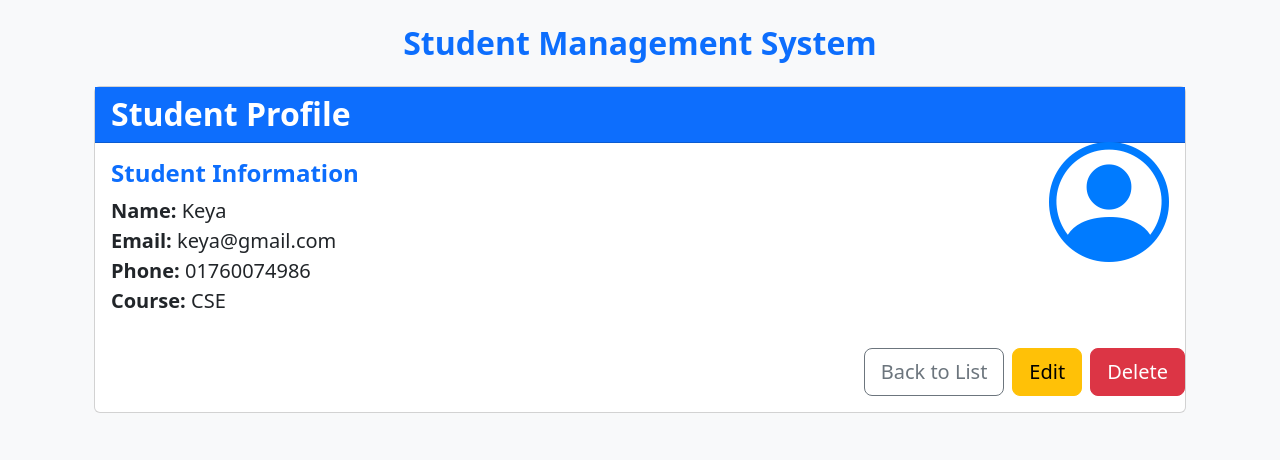
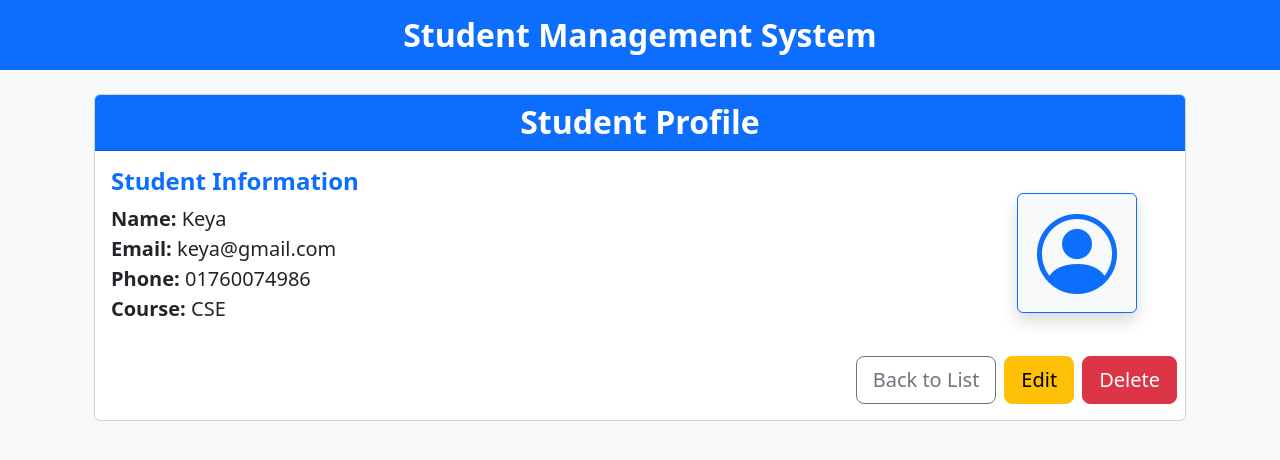
Before and after one commit to Rafsunjany-khan/Student-Management-System, a Django app: page /detail/2/ in a window 1280 px wide. Shown: the top 460 px of the page. Run offline with Django 5.2, Linux system fonts and the light colour scheme; data comes from the database, SQL or seed files in the repository.

Commit message:
modify UI design

```diff
--- a/templates/base.html
+++ b/templates/base.html
@@ -4,21 +4,21 @@
     <meta charset="UTF-8">
     <meta name="viewport" content="width=device-width, initial-scale=1">
     <title>Student Management</title>
-    <!-- Bootstrap 5 CSS -->
     <link href="https://cdn.jsdelivr.net/npm/bootstrap@5.3.0/dist/css/bootstrap.min.css" rel="stylesheet">
     <link href="https://cdn.jsdelivr.net/npm/bootstrap-icons/font/bootstrap-icons.css" rel="stylesheet">
 </head>
+ <header class="bg-primary py-3">
+        <div class="container">
+            <div class="text-center">
+                <h2 class="fw-bold text-white mb-0">Student Management System</h2>
+            </div>
+        </div>
+    </header>
+
 <body class="bg-light">
+     <div class="container mt-4">
 
-    <div class="container mt-4">
-        <!-- Header Section -->
-        <div class="text-center mb-4">
-            <h2 class="fw-bold text-primary">Student Management System</h2>
-        </div>
 
-        <!-- Navigation Links -->
-
-        <!-- Flash Messages -->
         {% if messages %}
             <div class="container">
                 {% for message in messages %}
@@ -34,7 +34,6 @@
         {% block content %}{% endblock %}
     </div>
 
-    <!-- Bootstrap 5 JS -->
     <script src="https://cdn.jsdelivr.net/npm/bootstrap@5.3.0/dist/js/bootstrap.bundle.min.js"></script>
 
 </body>
--- a/templates/student_details.html
+++ b/templates/student_details.html
@@ -3,15 +3,19 @@
 {% block content %}
 <div class="container">
     <div class="card position-relative">
-    <div class="position-absolute mt-2 top-0 end-0 p-3">
-        <i class="bi bi-person-circle" style="font-size: 120px; color: #007bff;"></i>
+        <div class="card-header bg-primary text-white">
+            <h2 class="mb-0 fw-bold text-center">Student Profile</h2>
         </div>
 
-    <div class="card-header bg-primary text-white">
-        <h2 class="mb-0 fw-bold">Student Profile</h2>
+
+        <div class="card-body position-relative">
+            <div class="position-absolute top-50 end-0 translate-middle-y me-5">
+                <div class="border border-primary shadow p-3 rounded bg-light d-flex align-items-center justify-content-center"
+                     style="width: 120px; height: 120px;">
+                    <i class="bi bi-person-circle text-primary" style="font-size: 80px;"></i>
+                </div>
             </div>
 
-    <div class="card-body">
             <h4 class="fw-bold text-primary">Student Information</h4>
             <ul class="list-unstyled fs-5">
                 <li><strong>Name:</strong> {{ student.name }}</li>
@@ -20,7 +24,8 @@
                 <li><strong>Course:</strong> {{ student.course }}</li>
             </ul>
         </div>
-    <div class="d-flex justify-content-end gap-2 mb-3">
+
+        <div class="d-flex justify-content-end gap-2 mb-3 me-2">
             <a href="{% url 'student_list' %}" class="btn btn-outline-secondary btn-lg">Back to List</a>
             <a href="{% url 'student_update' student.id %}" class="btn btn-warning btn-lg">Edit</a>
             <a href="{% url 'student_delete' student.id %}" class="btn btn-danger btn-lg"
--- a/templates/student_form.html
+++ b/templates/student_form.html
@@ -11,8 +11,6 @@
                 <div class="card-body">
                     <form method="POST" action="{% if form.instance.pk %}{% url 'student_update' form.instance.id %}{% else %}{% url 'student_create' %}{% endif %}">
                         {% csrf_token %}
-
-                        <!-- Render the form fields with larger text size -->
                         <div class="mb-4">
                             {% for field in form %}
                                 <div class="mb-4">
@@ -27,7 +25,6 @@
 
                         <div class="d-flex justify-content-end gap-2 mt-3">
                             <a href="{% url 'student_list' %}" class="btn btn-lg btn-secondary">Back to List</a>
-                            <!-- Buttons with larger font size and padding -->
                             <button type="submit" class="btn btn-lg {% if form.instance.pk %} btn-warning {% else %} btn-success {% endif %}">
                                 {% if form.instance.pk %} Update {% else %} Submit {% endif %}
                             </button>
--- a/templates/student_list.html
+++ b/templates/student_list.html
@@ -7,7 +7,6 @@
 
 <h2 class="mb-4">Student List</h2>
 
-<!-- Table Container -->
 <div class="table-responsive">
     <table class="table table-bordered table-striped table-hover">
         <thead class="table-light">
```
Lines whose indentation alone changed are shown as unchanged.
